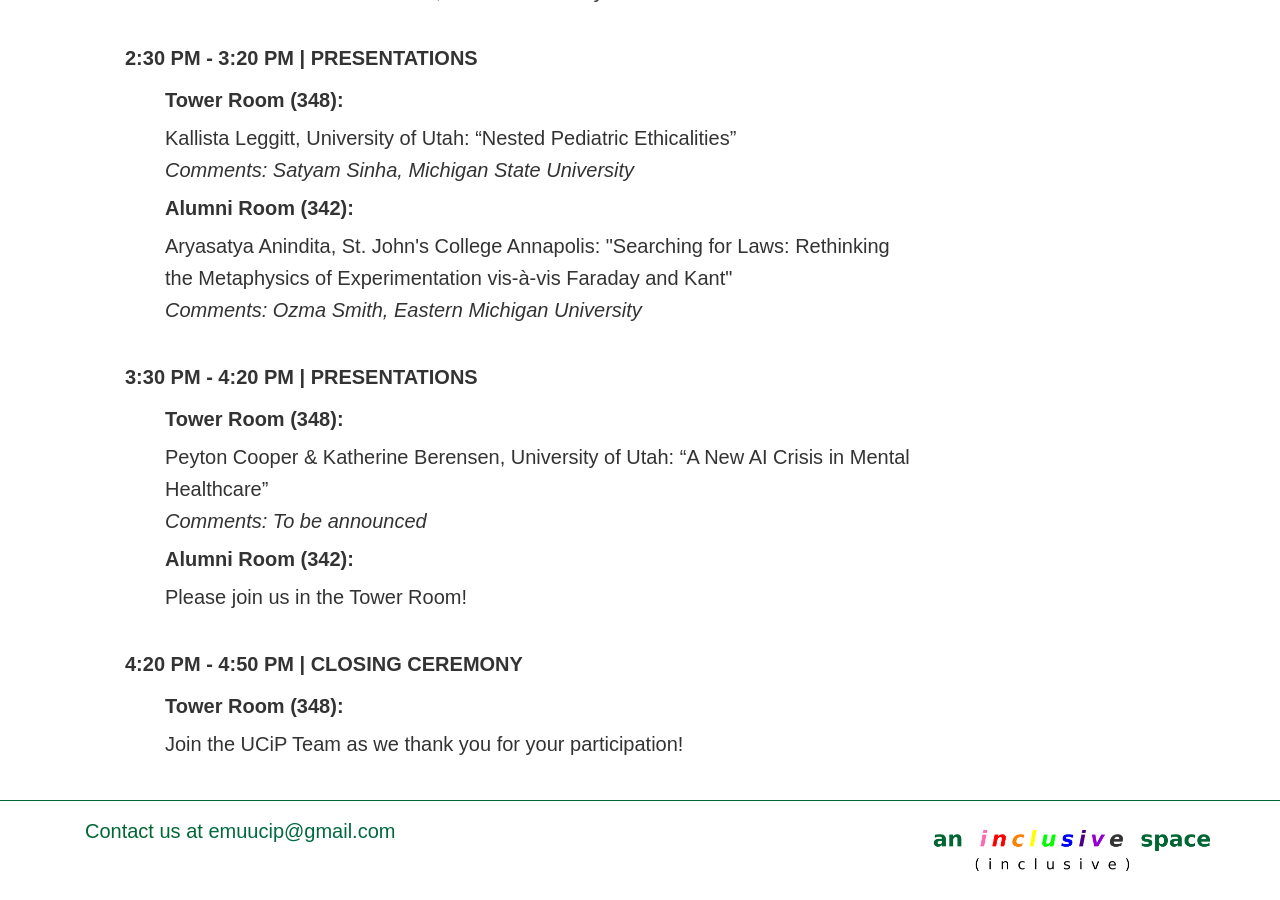
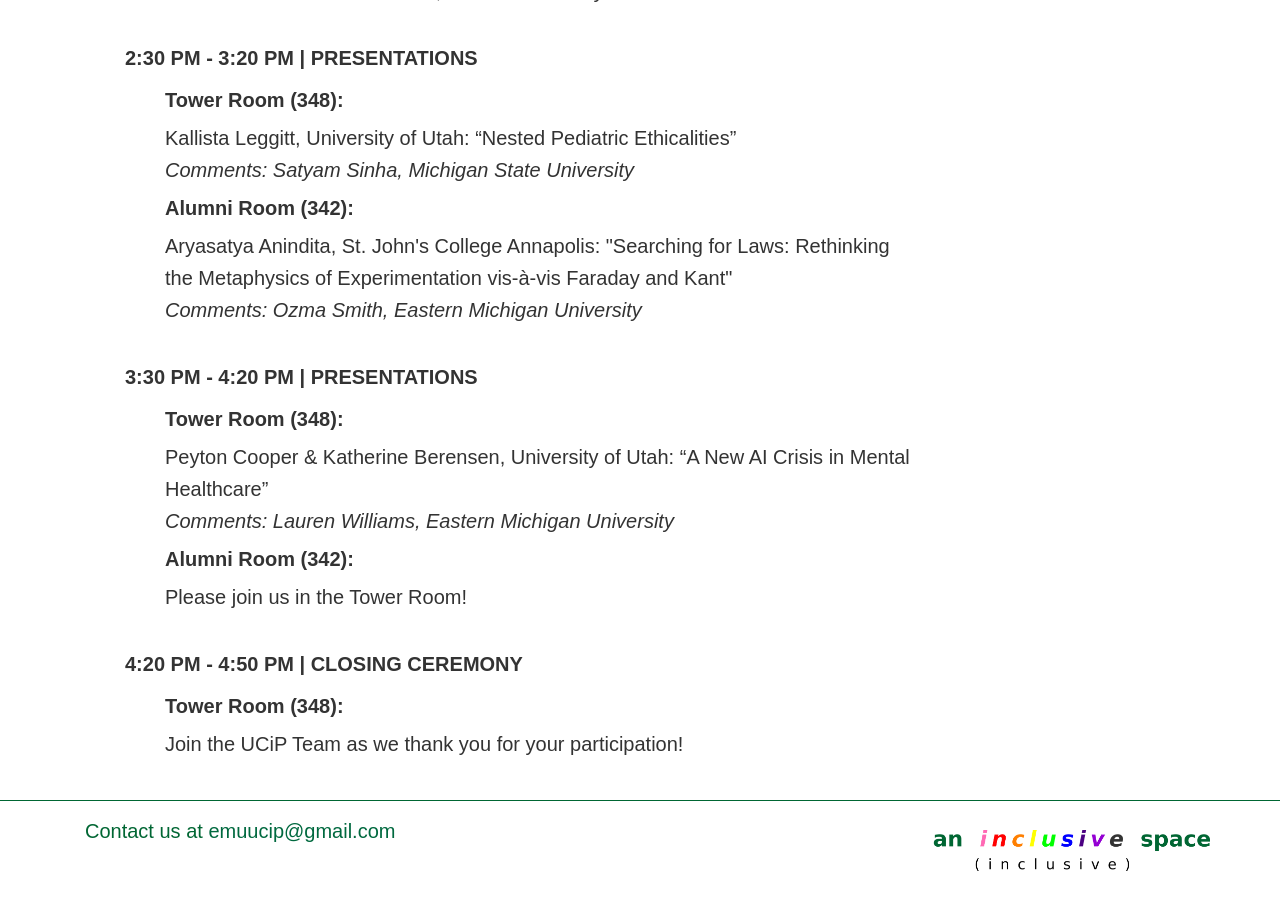
Before and after one commit to ucip/ucip.github.io, a Jekyll site: the page built from schedule.md, in a window 1280 px wide and 900 px high, scrolled down 4872 px. Built offline with Jekyll 4.4.1, drawn with Linux system fonts in a browser that asks for light colours; nearby versions of some CDN libraries; some web fonts are replaced.

Commit message:
Adding the last commenter

```diff
--- a/schedule.md
+++ b/schedule.md
@@ -199,7 +199,7 @@ permalink: /schedule/
           <ul class="schedule-list">
             <li><h5>Tower Room (348):</h5>
               <p>Peyton Cooper & Katherine Berensen, University of Utah: “A New AI Crisis in Mental Healthcare”<br>
-              <em>Comments: To be announced</em></p>
+              <em>Comments: Lauren Williams, Eastern Michigan University</em></p>
             </li>
             <li><h5>Alumni Room (342):</h5>
               <p>Please join us in the Tower Room!</p>
```
